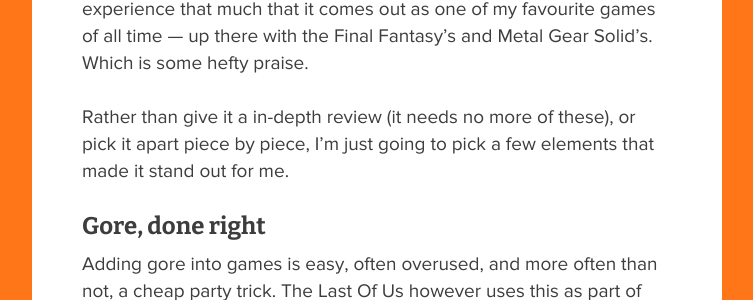
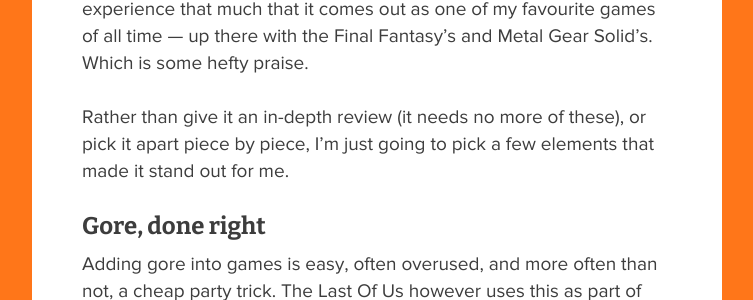
Before and after one commit to benjaminreid/benjaminreid.me, a Jekyll site: the page built from _posts/2014-04-03-my-favourite-game-2013.md, in a window 1280 px wide and 900 px high, scrolled down 724 px. Shown: the part 152-452 px from the top of the window, without its empty margins (263-1016 px from the left). Built offline with Jekyll 4.4.1, drawn with Linux system fonts in a browser that asks for light colours; some web fonts are replaced; Markdown is read by kramdown in place of the engine named in the settings; comment, search, counter and statistics services are not loaded; some of the changed text lies outside the part shown.

```diff
--- a/_posts/2014-04-03-my-favourite-game-2013.md
+++ b/_posts/2014-04-03-my-favourite-game-2013.md
@@ -10,7 +10,7 @@ Straight off, I can say without a shadow of a doubt that my favourite game of 20
 
 And I'm pretty sure a lot people would say the exact same thing due to it's huge popularity and near perfect review scores but I enjoyed the experience that much that it comes out as one of my favourite games of all time &mdash; up there with the Final Fantasy's and Metal Gear Solid's. Which is some hefty praise.
 
-Rather than give it a in-depth review (it needs no more of these), or pick it apart piece by piece, I'm just going to pick a few elements that made it stand out for me.
+Rather than give it an in-depth review (it needs no more of these), or pick it apart piece by piece, I'm just going to pick a few elements that made it stand out for me.
 
 ### Gore, done right
 
```
Also changed, not shown: other parts of _posts/2014-04-03-my-favourite-game-2013.md (+7 -1 lines).
